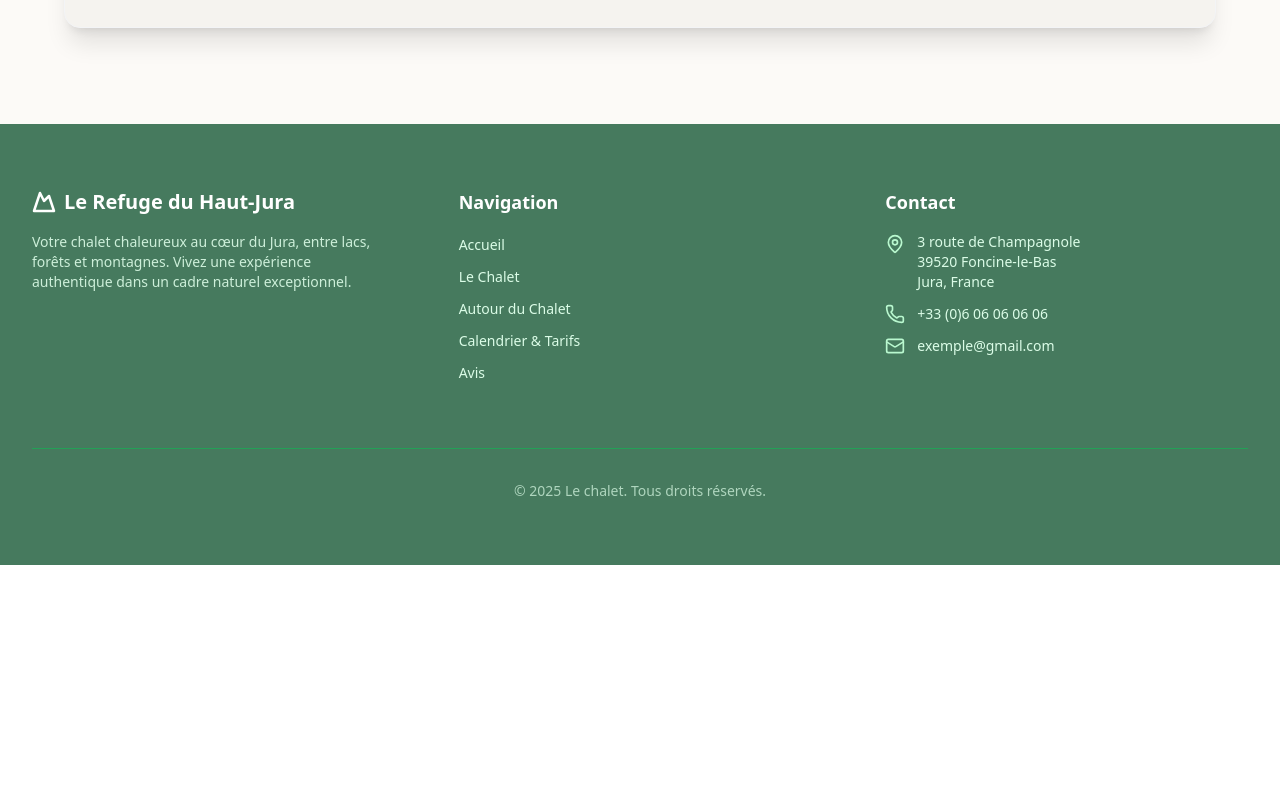
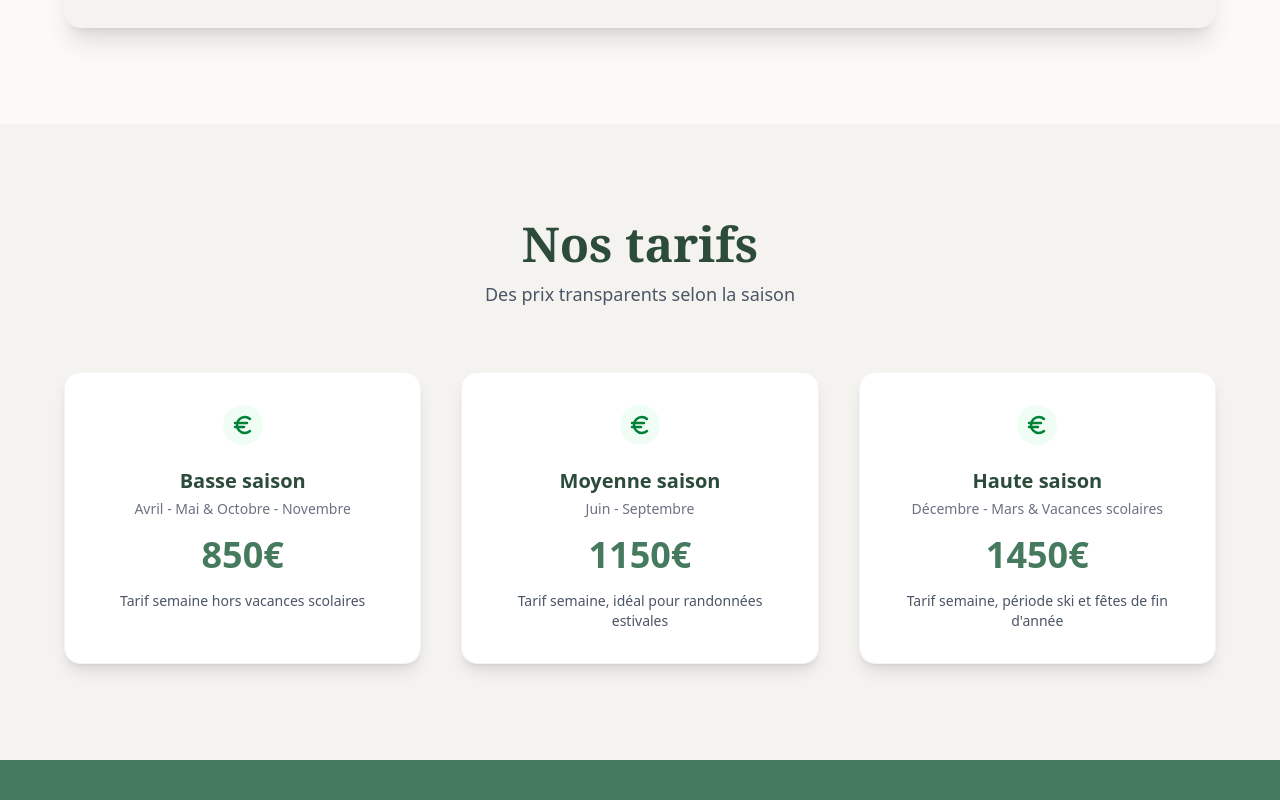
Before and after one commit to Augustin51/Chalet, a Next.js app: page /calendrier in a window 1280 px wide. Shown: the part 660-1460 px from the top of the page. Before the commit the page ends 1225 px from the top, so only its background shows below. Built offline with nearby package versions, Linux system fonts and the light colour scheme.

Commit message:
add Prize component to calendarPage

```diff
--- a/app/calendrier/page.tsx
+++ b/app/calendrier/page.tsx
@@ -1,9 +1,11 @@
 import Availability from "@/components/Availability";
+import Price from "@/components/Price";
 
 export default function About() {
   return (
     <>
     <Availability />
+    <Price />
     </>
   )
 }
--- /dev/null
+++ b/components/Price.tsx
@@ -0,0 +1,65 @@
+import { Euro } from "lucide-react";
+
+export const pricingTiers = [
+  {
+    title: "Basse saison",
+    period: "Avril - Mai & Octobre - Novembre",
+    price: "850€",
+    description: "Tarif semaine hors vacances scolaires",
+  },
+  {
+    title: "Moyenne saison",
+    period: "Juin - Septembre",
+    price: "1150€",
+    description: "Tarif semaine, idéal pour randonnées estivales",
+  },
+  {
+    title: "Haute saison",
+    period: "Décembre - Mars & Vacances scolaires",
+    price: "1450€",
+    description: "Tarif semaine, période ski et fêtes de fin d'année",
+  },
+];
+
+export default function Price() {
+  return (
+    <section className="bg-[#f5f3ef] py-16 sm:py-20 md:py-24 px-4 sm:px-6 lg:px-8">
+      <div className="max-w-6xl mx-auto">
+        <div className="text-center mb-12 sm:mb-16">
+          <h2 className="text-4xl sm:text-5xl font-serif font-bold text-[#2c4b3a] mb-3">
+            Nos tarifs
+          </h2>
+          <p className="text-lg text-gray-600 max-w-2xl mx-auto">
+            Des prix transparents selon la saison
+          </p>
+        </div>
+
+        <div className="grid grid-cols-1 md:grid-cols-3 gap-8 sm:gap-10">
+          {pricingTiers.map((tier) => (
+            <div
+              key={tier.title}
+              className="bg-white p-6 sm:p-8 rounded-2xl shadow-lg border border-gray-100 h-full flex flex-col justify-between transition-shadow duration-300 hover:shadow-xl"
+            >
+              <div className="text-center">
+                <div className="mx-auto mb-4 p-2 inline-block rounded-full bg-green-50 text-green-700">
+                  <Euro className="h-6 w-6" strokeWidth={2.5} />
+                </div>
+
+                <h3 className="text-xl font-semibold text-[#2c4b3a] mb-1">
+                  {tier.title}
+                </h3>
+                <p className="text-sm text-gray-500 mb-4">{tier.period}</p>
+
+                <p className="text-4xl font-bold text-[#467A5E] mb-4">
+                  {tier.price}
+                </p>
+
+                <p className="text-sm text-gray-600">{tier.description}</p>
+              </div>
+            </div>
+          ))}
+        </div>
+      </div>
+    </section>
+  );
+}
```
